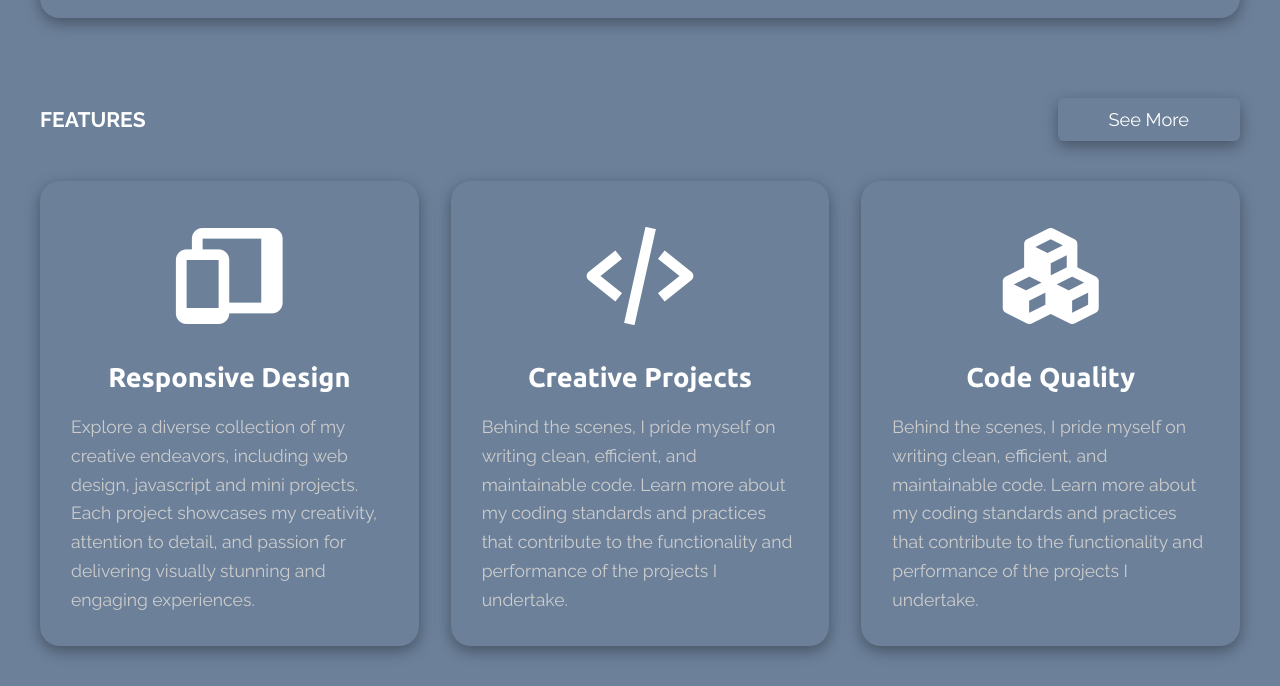
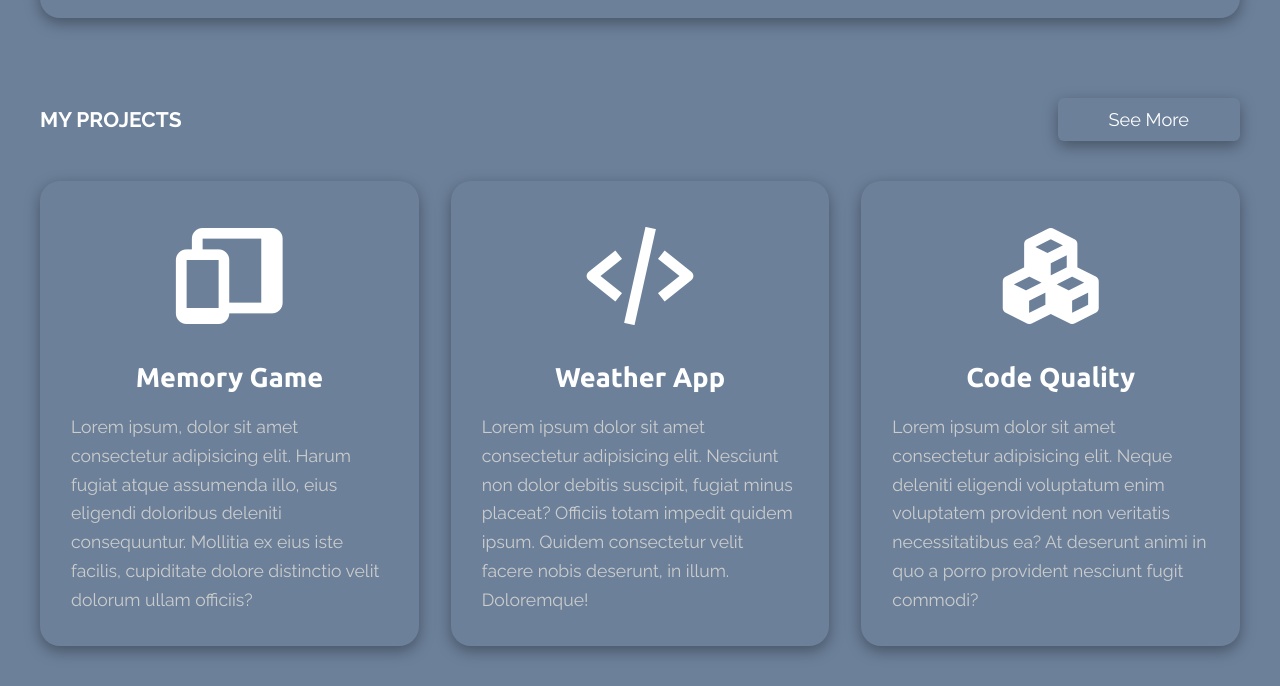
Before and after one commit to naviree/portfolio, a plain HTML site: page index.html in a window 1280 px wide. Shown: the part 1076-1762 px from the top of the page. Drawn offline with nearby package versions, Linux system fonts and the light colour scheme.

Commit message:
Update portfolio title and project descriptions

```diff
--- a/index.html
+++ b/index.html
@@ -6,7 +6,7 @@
 	<meta name="viewport" content="width=device-width, initial-scale=1.0">
 	<link href='https://unpkg.com/boxicons@2.1.4/css/boxicons.min.css' rel='stylesheet'>
 	<link rel="stylesheet" href="style.css">
-	<title>Personal Portfolio #2 | AsmrProg</title>
+	<title>Jefferson Portfolio</title>
 </head>
 
 <body>
@@ -33,7 +33,6 @@
 		</div>
 
 		<div class="card">
-			<img src="assets/logo.png">
 			<div class="info">
 				<h1>Hi! I'm Jeremy!</h1>
 				<p>
@@ -48,20 +47,18 @@
 
 	<section id="features">
 		<div class="header">
-			<h1>Features</h1>
+			<h1>My Projects</h1>
 			<a href="#">See More</a>
 		</div>
 		<div class="feature-cards">
 			<div class="card">
 				<div class="info">
 					<i class='bx bxs-devices'></i>
-					<h1>Responsive Design</h1>
+					<h1>Memory Game</h1>
 					<p>
-						Explore a diverse collection of my creative endeavors, including web design, javascript and mini
-						projects.
-						Each project showcases my creativity, attention to detail, and passion for delivering visually
-						stunning and
-						engaging experiences.
+						Lorem ipsum, dolor sit amet consectetur adipisicing elit. Harum fugiat atque assumenda illo,
+						eius eligendi doloribus deleniti consequuntur. Mollitia ex eius iste facilis, cupiditate dolore
+						distinctio velit dolorum ullam officiis?
 					</p>
 				</div>
 			</div>
@@ -69,13 +66,11 @@
 				<div class="info">
 					<i class='bx bx-code-alt'></i>
 
-					<h1>Creative Projects</h1>
+					<h1>Weather App</h1>
 					<p>
-						Behind the scenes, I pride myself on writing clean, efficient, and maintainable code. Learn more
-						about my
-						coding standards and practices that contribute to the functionality and performance of the
-						projects I
-						undertake.
+						Lorem ipsum dolor sit amet consectetur adipisicing elit. Nesciunt non dolor debitis suscipit,
+						fugiat minus placeat? Officiis totam impedit quidem ipsum. Quidem consectetur velit facere nobis
+						deserunt, in illum. Doloremque!
 					</p>
 				</div>
 			</div>
@@ -84,11 +79,9 @@
 					<i class='bx bxs-component'></i>
 					<h1>Code Quality</h1>
 					<p>
-						Behind the scenes, I pride myself on writing clean, efficient, and maintainable code. Learn more
-						about my
-						coding standards and practices that contribute to the functionality and performance of the
-						projects I
-						undertake.
+						Lorem ipsum dolor sit amet consectetur adipisicing elit. Neque deleniti eligendi voluptatum enim
+						voluptatem provident non veritatis necessitatibus ea? At deserunt animi in quo a porro provident
+						nesciunt fugit commodi?
 					</p>
 				</div>
 			</div>
@@ -101,6 +94,7 @@
 
 
 
+
 	<script src="https://cdnjs.cloudflare.com/ajax/libs/particles.js/2.0.0/particles.min.js"></script>
 	<script src="script.js"></script>
 </body>
```
Also changed, not shown: script.js (indentation only), style.css (indentation only).
